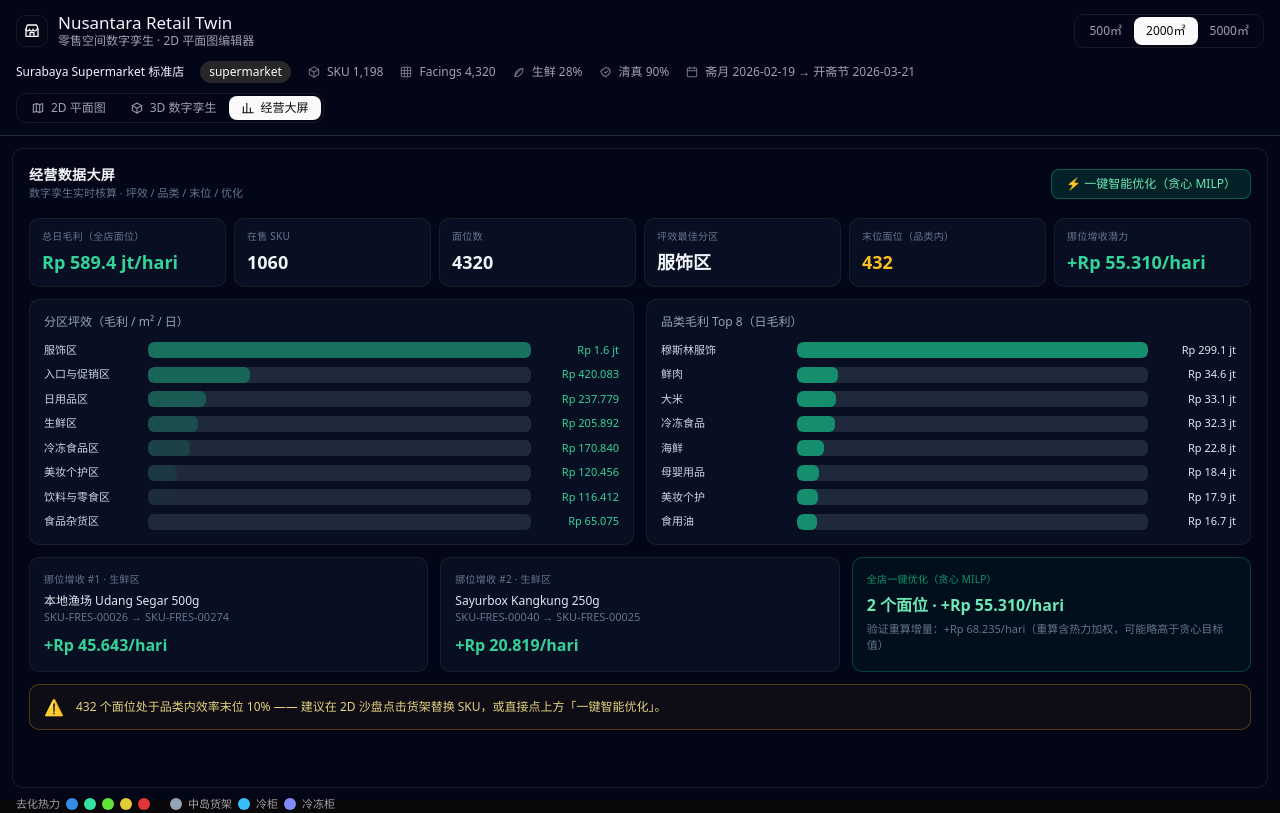
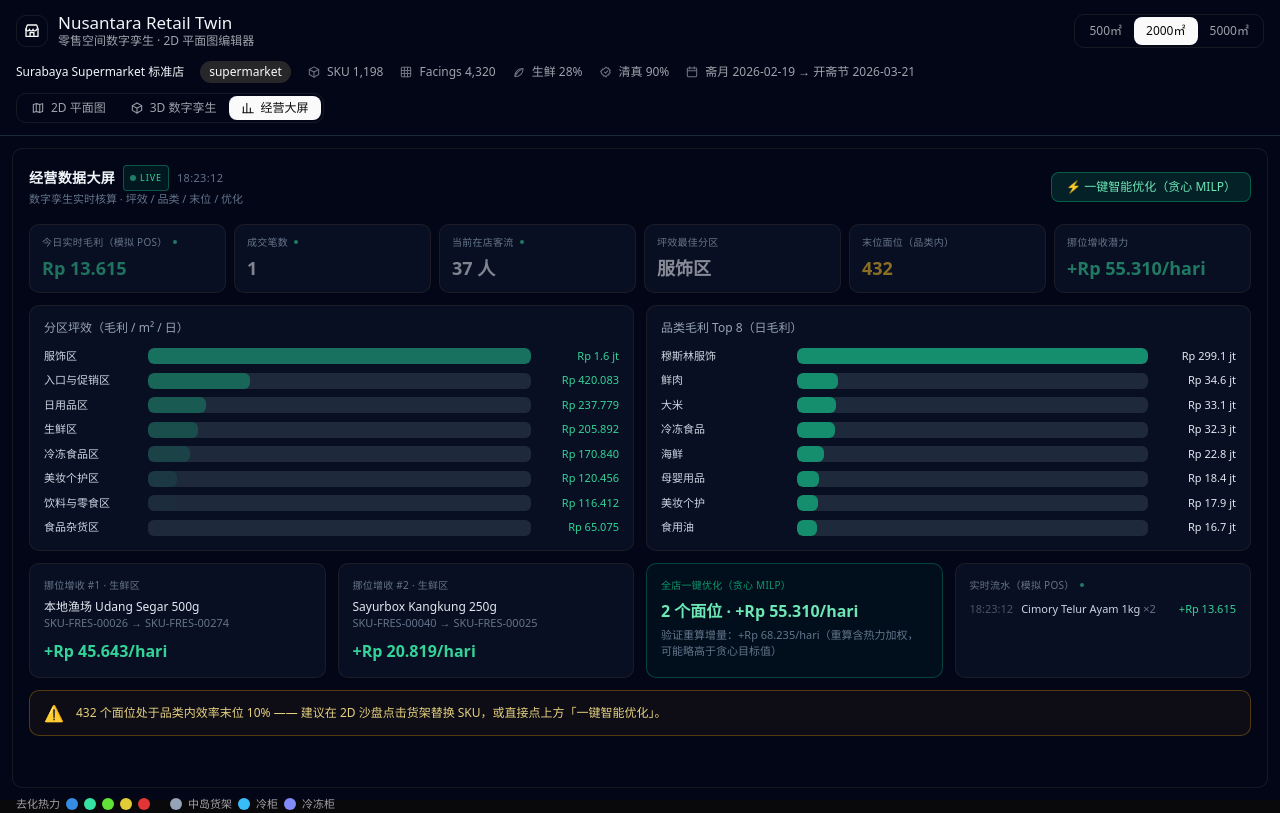
Before and after one commit to vfvincentwong2026/nusantara-retail-twin, a React (Vite) app in the folder web/: page / in a window 1280 px wide. Both pictures are taken after a click on the button "经营大屏". Built offline with nearby package versions, Linux system fonts and the light colour scheme.

Commit message:
feat(web): 大屏实时经营模拟（LIVE 徽标/实时毛利/客流/流水）

```diff
--- a/web/src/components/Dashboard.tsx
+++ b/web/src/components/Dashboard.tsx
@@ -1,7 +1,60 @@
-import { useMemo, useState } from 'react'
+import { useEffect, useMemo, useRef, useState } from 'react'
 import type { FacingEdit, SeedDoc } from '@/types/seed'
 import { computeBiz, fmtIDR, optimizePlan, type BizLayer } from '@/lib/biz'
 import { toast } from 'sonner'
+
+interface Tx {
+  id: number
+  time: string
+  skuName: string
+  qty: number
+  margin: number
+}
+
+/** 实时经营模拟：按 SKU 速度加权的随机成交，驱动大屏「活」起来（洽谈演示用，接 POS 后替换） */
+function useLiveSim(doc: SeedDoc) {
+  const skus = useMemo(
+    () =>
+      doc.skus
+        .map((s) => ({ s, w: (s.abc_class === 'A' ? 14 : s.abc_class === 'B' ? 5.5 : 1.75) * (s.fresh_flag ? 1.15 : 1) }))
+        .filter((x) => x.s.unit_price > 0),
+    [doc],
+  )
+  const totalW = skus.reduce((a, x) => a + x.w, 0)
+  const pick = () => {
+    let r = Math.random() * totalW
+    for (const x of skus) {
+      r -= x.w
+      if (r <= 0) return x.s
+    }
+    return skus[skus.length - 1]?.s
+  }
+  const [sim, setSim] = useState({ todayMargin: 0, txCount: 0, customers: 34, log: [] as Tx[] })
+  const idRef = useRef(0)
+  useEffect(() => {
+    const t = setInterval(() => {
+      const sku = pick()
+      if (!sku) return
+      const rate = sku.gross_margin ?? (sku.unit_price > 0 ? (sku.unit_price - sku.unit_cost) / sku.unit_price : 0)
+      const qty = 1 + Math.floor(Math.random() * 3)
+      const margin = sku.unit_price * rate * qty
+      const now = new Date()
+      idRef.current += 1
+      setSim((prev) => ({
+        todayMargin: prev.todayMargin + margin,
+        txCount: prev.txCount + 1,
+        customers: Math.max(8, Math.min(120, prev.customers + Math.floor(Math.random() * 9) - 4)),
+        log: [
+          { id: idRef.current, time: now.toTimeString().slice(0, 8), skuName: sku.sku_name, qty, margin },
+          ...prev.log,
+        ].slice(0, 7),
+      }))
+    }, 1800)
+    return () => clearInterval(t)
+    // eslint-disable-next-line react-hooks/exhaustive-deps
+  }, [doc])
+  return sim
+}
 
 /**
  * 经营数据大屏：与 2D/3D 孪生对应的第三视图。
@@ -17,6 +70,12 @@ export function Dashboard({
   onApplyPlan: (edits: Record<string, FacingEdit>) => void
 }) {
   const [busy, setBusy] = useState(false)
+  const sim = useLiveSim(doc)
+  const [clock, setClock] = useState(() => new Date().toTimeString().slice(0, 8))
+  useEffect(() => {
+    const t = setInterval(() => setClock(new Date().toTimeString().slice(0, 8)), 1000)
+    return () => clearInterval(t)
+  }, [])
 
   // 优化预览：直接基于当前 doc 算一遍（含已挂 edits 的商品占位）
   const preview = useMemo(() => {
@@ -36,10 +95,10 @@ export function Dashboard({
     setBusy(false)
   }
 
-  const kpis: { label: string; value: string; accent?: string }[] = [
-    { label: '总日毛利（全店面位）', value: `${fmtIDR(biz.totalDailyMargin)}/hari`, accent: 'text-emerald-400' },
-    { label: '在售 SKU', value: String(new Set(doc.facings.map((f) => f.sku_code)).size - 1) },
-    { label: '面位数', value: String(doc.facings.length) },
+  const kpis: { label: string; value: string; accent?: string; live?: boolean }[] = [
+    { label: '今日实时毛利（模拟 POS）', value: fmtIDR(sim.todayMargin), accent: 'text-emerald-400', live: true },
+    { label: '成交笔数', value: String(sim.txCount), live: true },
+    { label: '当前在店客流', value: `${sim.customers} 人`, live: true },
     { label: '坪效最佳分区', value: biz.zones.find((z) => z.rank === 0)?.zone.zone_name ?? '—' },
     { label: '末位面位（品类内）', value: String(biz.bottomFacingIds.size), accent: 'text-amber-400' },
     {
@@ -68,7 +127,14 @@ export function Dashboard({
       {/* 顶条 */}
       <div className="mb-4 flex items-center justify-between">
         <div>
-          <h2 className="text-sm font-semibold tracking-wide">经营数据大屏</h2>
+          <h2 className="flex items-center gap-2 text-sm font-semibold tracking-wide">
+            经营数据大屏
+            <span className="flex items-center gap-1 rounded border border-emerald-500/40 bg-emerald-500/10 px-1.5 py-0.5 text-[9px] font-medium tracking-widest text-emerald-400">
+              <span className="h-1.5 w-1.5 animate-pulse rounded-full bg-emerald-400" />
+              LIVE
+            </span>
+            <span className="num text-[11px] font-normal text-slate-500">{clock}</span>
+          </h2>
           <p className="text-[11px] text-slate-500">数字孪生实时核算 · 坪效 / 品类 / 末位 / 优化</p>
         </div>
         <button
@@ -84,8 +150,11 @@ export function Dashboard({
       <div className="grid grid-cols-3 gap-2 md:grid-cols-6">
         {kpis.map((k) => (
           <div key={k.label} className="rounded-lg border ds-hairline bg-slate-900/60 px-3 py-2.5">
-            <p className="text-[10px] uppercase tracking-wide text-slate-500">{k.label}</p>
-            <p className={`num mt-1 text-lg font-semibold ${k.accent ?? 'text-slate-100'}`}>{k.value}</p>
+            <p className="flex items-center gap-1.5 text-[10px] uppercase tracking-wide text-slate-500">
+              {k.label}
+              {k.live && <span className="h-1 w-1 animate-pulse rounded-full bg-emerald-400" />}
+            </p>
+            <p key={k.value} className={`num mt-1 animate-pulse text-lg font-semibold ${k.accent ?? 'text-slate-100'}`}>{k.value}</p>
           </div>
         ))}
       </div>
@@ -137,7 +206,7 @@ export function Dashboard({
         </section>
       </div>
 
-      <div className="mt-3 grid gap-3 lg:grid-cols-3">
+      <div className="mt-3 grid gap-3 lg:grid-cols-4">
         {/* what-if 前三挪位 */}
         {biz.whatIf.map((w, i) => (
           <div key={w.facing_id} className="rounded-lg border ds-hairline bg-slate-900/60 p-3.5">
@@ -161,9 +230,26 @@ export function Dashboard({
             验证重算增量：+{fmtIDR(Math.max(verifiedDelta, 0))}/hari（重算含热力加权，可能略高于贪心目标值）
           </p>
         </div>
+        {/* 实时流水 */}
+        <div className="rounded-lg border ds-hairline bg-slate-900/60 p-3.5">
+          <p className="flex items-center gap-1.5 text-[10px] uppercase tracking-wide text-slate-500">
+            实时流水（模拟 POS）
+            <span className="h-1 w-1 animate-pulse rounded-full bg-emerald-400" />
+          </p>
+          <div className="mt-2 space-y-1.5">
+            {sim.log.length === 0 && <p className="text-[11px] text-slate-600">等待首笔成交…</p>}
+            {sim.log.map((tx) => (
+              <div key={tx.id} className="flex items-baseline gap-2 text-[11px]">
+                <span className="num shrink-0 text-slate-600">{tx.time}</span>
+                <span className="min-w-0 flex-1 truncate text-slate-300">
+                  {tx.skuName} <span className="text-slate-500">×{tx.qty}</span>
+                </span>
+                <span className="num shrink-0 text-emerald-400">+{fmtIDR(tx.margin)}</span>
+              </div>
+            ))}
+          </div>
+        </div>
       </div>
-
-      {/* 末位警示条 */}
       <div className="mt-3 flex items-center gap-3 rounded-lg border border-amber-500/30 bg-amber-500/5 px-3.5 py-2.5">
         <span className="text-amber-400">⚠</span>
         <p className="text-xs text-amber-200/90">
```
Also changed, not shown: 1 other file (tests, documents, lock files or other folders).
